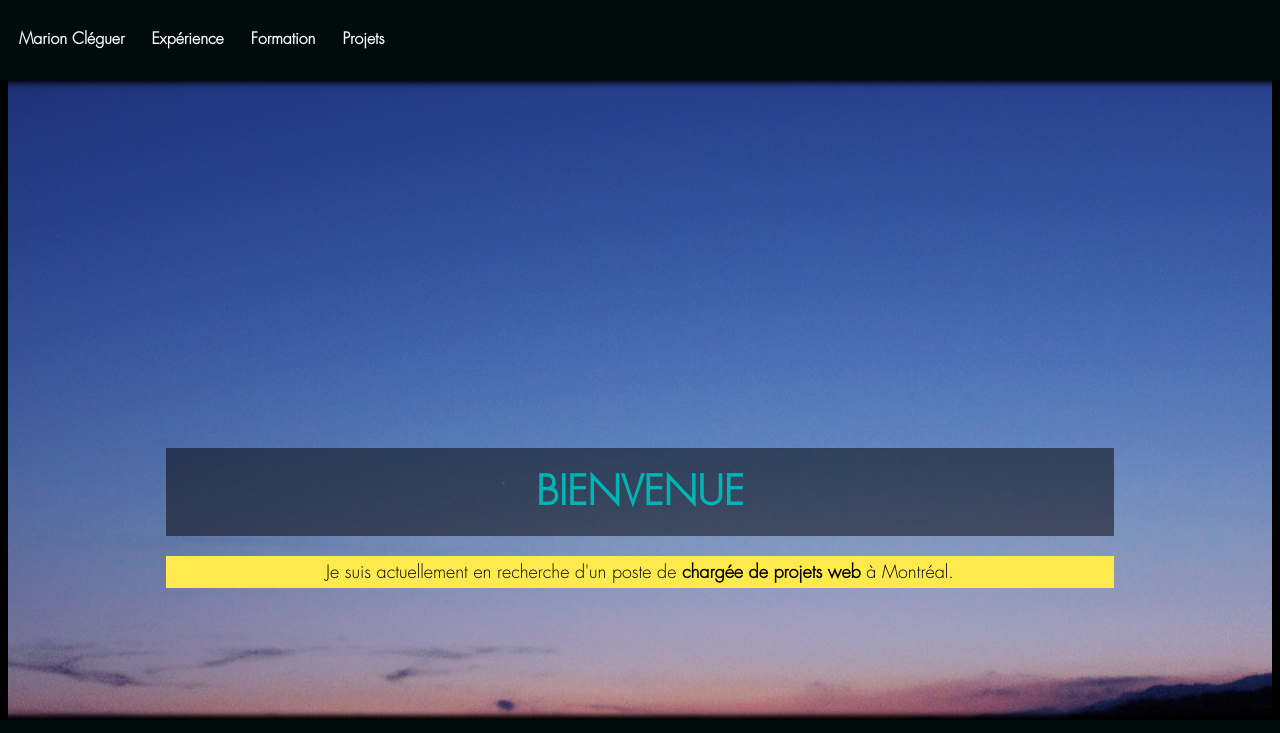
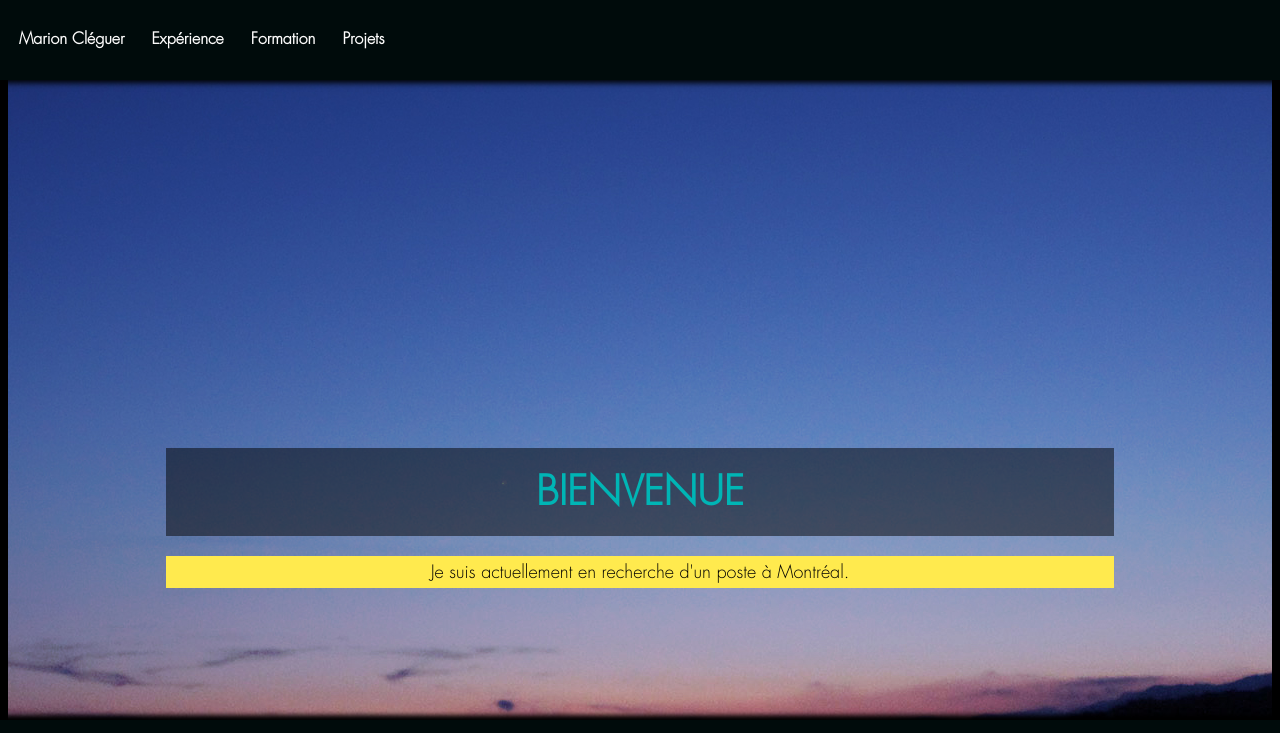
Before and after one commit to marioncharlie/monsite, a plain HTML site: page index.html in a window 1280 px wide. Shown: the top 733 px of the page. Drawn offline with nearby package versions, Linux system fonts and the light colour scheme; a web font is replaced by a local one.

Commit message:
Update index.html

```diff
--- a/index.html
+++ b/index.html
@@ -28,7 +28,7 @@
         </div>
 
         <div id="bienvenue2" class="slide_inside">
-            <p><span class="dispo">Je suis actuellement en recherche d'un poste de <span class="jaune">chargée de projets web</span> à Montréal.</p>
+		<p><span class="dispo">Je suis actuellement en recherche d'un poste à Montréal.</span></p>
         </div>
 
 
```
